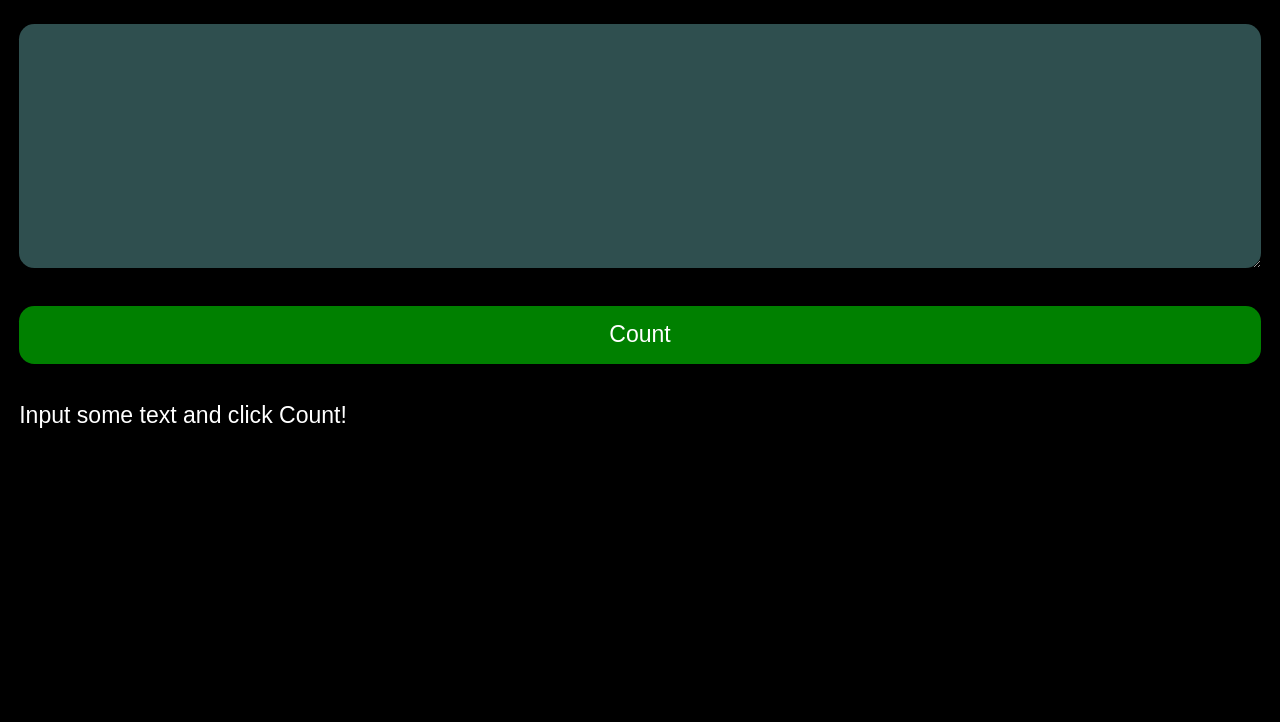
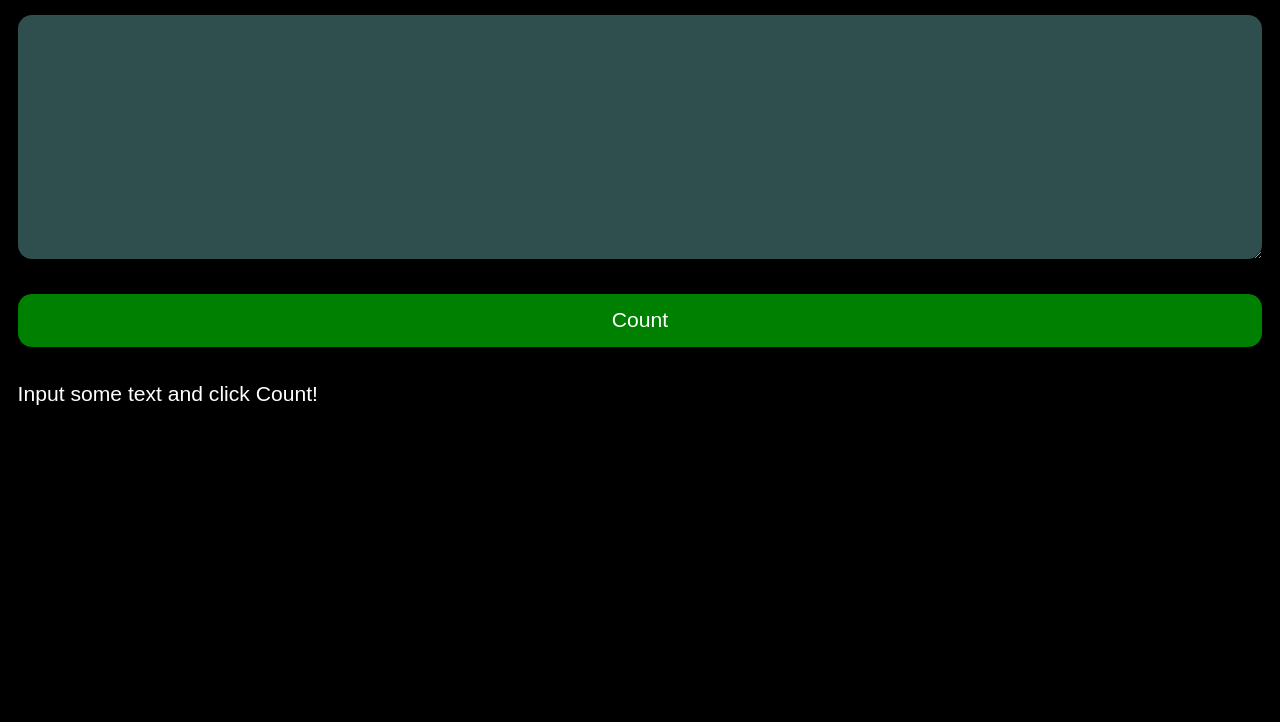
Before and after one commit to samolukadjo/c-counter, a browser extension: page index.html in a window 1280 px wide. Shown: the part 78-800 px from the top of the page. Drawn offline with Linux system fonts and the light colour scheme.

Commit message:
adjusted

```diff
--- a/styles.css
+++ b/styles.css
@@ -1,5 +1,5 @@
 * {
-    font-size: 1.2rem;
+    font-size: 1.1rem;
     font-family: Arial, Helvetica, sans-serif;
 }
 
@@ -8,6 +8,7 @@ body {
     color: white;
     margin: 0px;
     font-family: Arial, Helvetica, sans-serif;
+    min-width: 450px;
 }
 
 .title {
```
Also changed, not shown: manifest.json.
